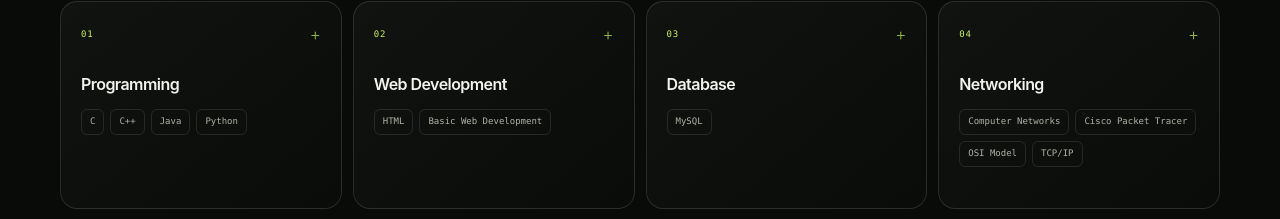
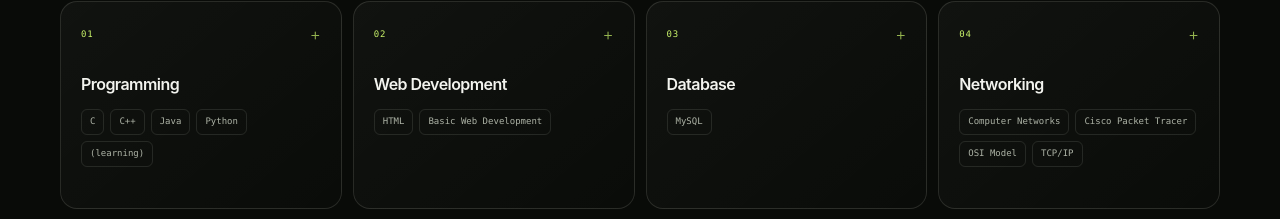
Before and after one commit to swaramkal/swaramkal.github.io, a Next.js app: page / in a window 1280 px wide. Shown: the part 3896-4115 px from the top of the page. Built offline with nearby package versions, Linux system fonts and the light colour scheme.

Commit message:
Update skills.tsx

```diff
--- a/components/portfolio/skills.tsx
+++ b/components/portfolio/skills.tsx
@@ -1,5 +1,5 @@
 const skillGroups = [
-  { number: '01', title: 'Programming', items: ['C', 'C++', 'Java', 'Python'] },
+  { number: '01', title: 'Programming', items: ['C', 'C++', 'Java', 'Python','(learning)'] },
   { number: '02', title: 'Web Development', items: ['HTML', 'Basic Web Development'] },
   { number: '03', title: 'Database', items: ['MySQL'] },
   { number: '04', title: 'Networking', items: ['Computer Networks', 'Cisco Packet Tracer', 'OSI Model', 'TCP/IP'] },
```
